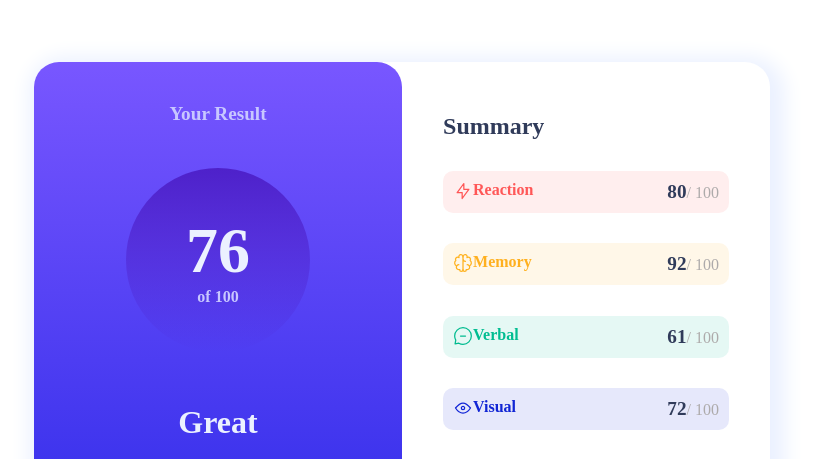
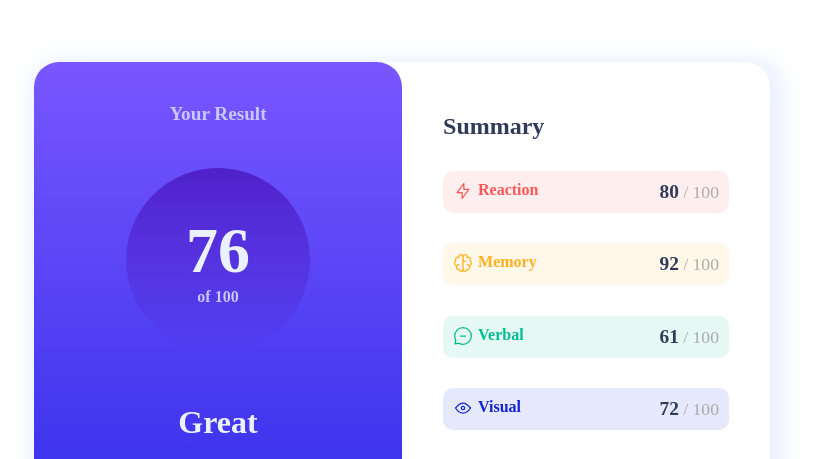
Before and after one commit to MoatazMohie/Results-Summary-Component-main, a plain HTML site: page index.html in a window 1280 px wide. Shown: the part 222-681 px from the top of the page, without its empty margins (318-1131 px from the left). Drawn offline with Linux system fonts and the light colour scheme.

Commit message:
second commit

```diff
--- a/style.css
+++ b/style.css
@@ -117,9 +117,13 @@ body {
     color: var(--Dark-gray-blue);
 }
 
+.slice p {
+    font-size: 1.1em;
+}
+
 .slice span {
     color: var(--Dark-gray-blue);
-    font-size: 1.2em;
+    font-size: 1.1em;
     font-weight: 700;
 }
 
@@ -132,6 +136,10 @@ body {
 
 .right-title {
 display: flex;
+}
+
+.slice h4 {
+    padding-left: 5px;
 }
 
 #reaction {
```
Also changed, not shown: index.html (+4 -4 lines).
